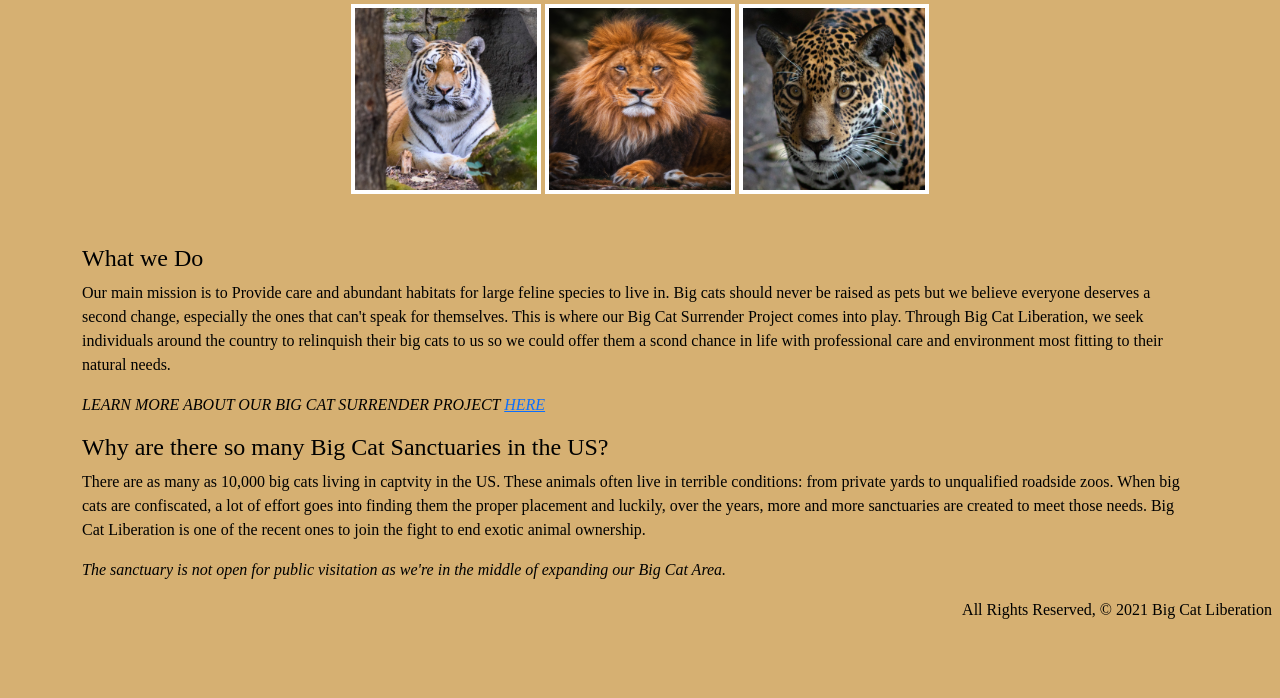
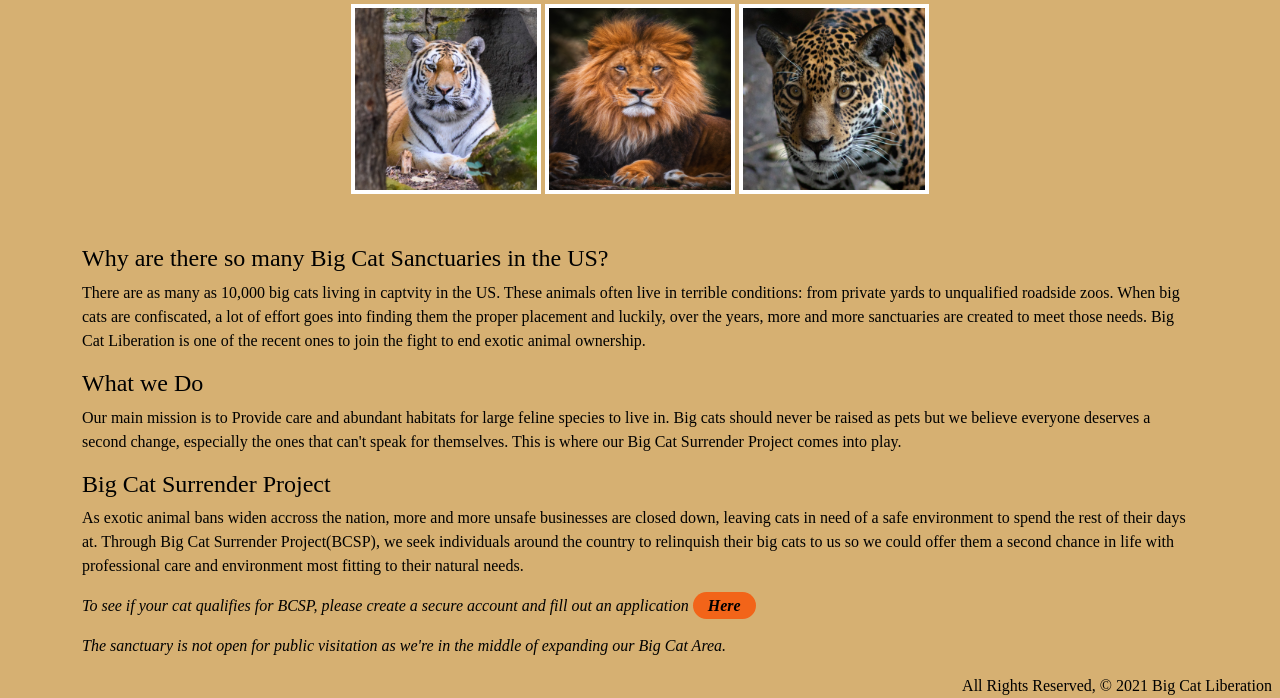
Before and after one commit to priya131998/big-cat-liberation, a Django app: page /about/ in a window 1280 px wide. Shown: the part 298-996 px from the top of the page. Before the commit the page ends 917 px from the top, so only its background shows below. Run offline with Django 3.2, Linux system fonts and the light colour scheme; some libraries are stand-ins or nearby versions; some web fonts are replaced.

Commit message:
Finishes About page

```diff
--- a/main_app/templates/about.html
+++ b/main_app/templates/about.html
@@ -4,7 +4,15 @@
   Welcome to Big Cat Liberation
 </h1>
 
-<div style="width: max-content; margin: 50px auto">
+<div
+  style="
+    width: max-content;
+    margin-top: 50px;
+    margin-bottom: 50px;
+    margin-left: auto;
+    margin-right: auto;
+  "
+>
   <div style="display: inline-block">
     <img
       src="../static/images/chris-unger-t0PWLu-5nJQ-unsplash.jpg"
@@ -28,25 +36,6 @@
   </div>
 </div>
 
-<h4>What we Do</h4>
-
-<p>
-  Our main mission is to Provide care and abundant habitats for large feline
-  species to live in. Big cats should never be raised as pets but we believe
-  everyone deserves a second change, especially the ones that can't speak for
-  themselves. This is where our Big Cat Surrender Project comes into play.
-  Through Big Cat Liberation, we seek individuals around the country to
-  relinquish their big cats to us so we could offer them a scond chance in life
-  with professional care and environment most fitting to their natural needs.
-</p>
-
-<p>
-  <i
-    >LEARN MORE ABOUT OUR BIG CAT SURRENDER PROJECT
-    <a href="{% url 'signup' %}">HERE</a></i
-  >
-</p>
-
 <h4>Why are there so many Big Cat Sanctuaries in the US?</h4>
 
 <p>
@@ -58,6 +47,39 @@
   recent ones to join the fight to end exotic animal ownership.
 </p>
 
+<h4>What we Do</h4>
+
+<p>
+  Our main mission is to Provide care and abundant habitats for large feline
+  species to live in. Big cats should never be raised as pets but we believe
+  everyone deserves a second change, especially the ones that can't speak for
+  themselves. This is where our Big Cat Surrender Project comes into play.
+</p>
+
+<h4>Big Cat Surrender Project</h4>
+
+<p>
+  As exotic animal bans widen accross the nation, more and more unsafe
+  businesses are closed down, leaving cats in need of a safe environment to
+  spend the rest of their days at. Through Big Cat Surrender Project(BCSP), we
+  seek individuals around the country to relinquish their big cats to us so we
+  could offer them a second chance in life with professional care and
+  environment most fitting to their natural needs.
+</p>
+
+<p>
+  <i
+    >To see if your cat qualifies for BCSP, please create a secure account and
+    fill out an application
+    <a
+      class="btn-primary"
+      href="{% url 'signup' %}"
+      style="color: black; text-decoration: none; padding: 5px 15px"
+      ><b>Here</b></a
+    ></i
+  >
+</p>
+
 <p>
   <i
     >The sanctuary is not open for public visitation as we're in the middle of
```
